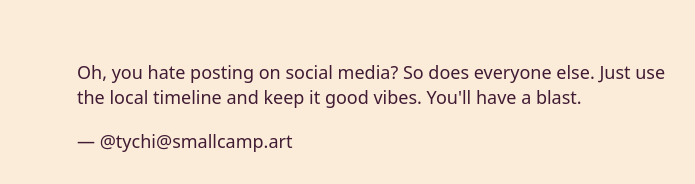
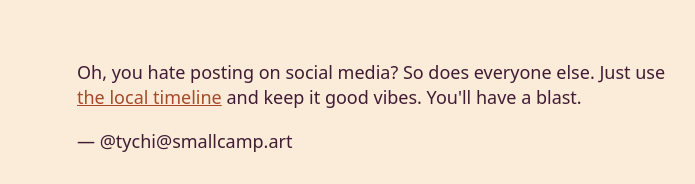
Before and after one commit to MaybeThisIsRu/blog.smallcamp.art, a plain HTML site: page site/index.html in a window 1280 px wide. Shown: the part 100-284 px from the top of the page, without its empty margins (288-983 px from the left). Drawn offline with Linux system fonts and the light colour scheme.

Commit message:
Link to the local timeline feature on hometown's github

```diff
--- a/site/index.html
+++ b/site/index.html
@@ -30,7 +30,7 @@
 		</header>
 		<main>
       <blockquote cite="https://smallcamp.art/@tychi/106067777532556389">
-        <p>Oh, you hate posting on social media? So does everyone else. Just use the local timeline and keep it good vibes. You'll have a blast.</p>
+        <p>Oh, you hate posting on social media? So does everyone else. Just use <a href="https://github.com/hometown-fork/hometown#local-only-posting" target="_blank" rel="noopener">the local timeline</a> and keep it good vibes. You'll have a blast.</p>
         <footer><p>&mdash; @tychi@smallcamp.art</p></footer>
       </blockquote>
 
```
